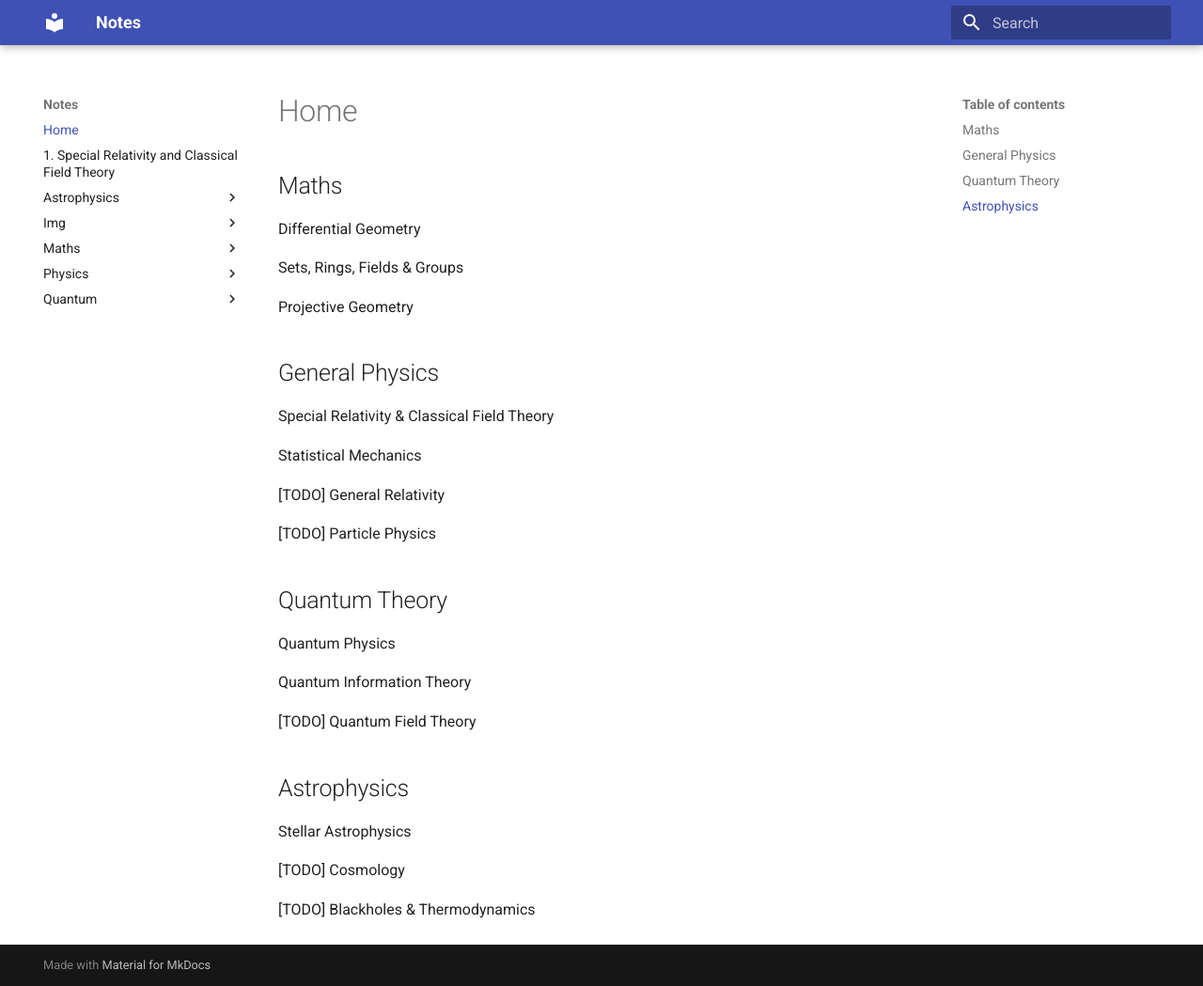
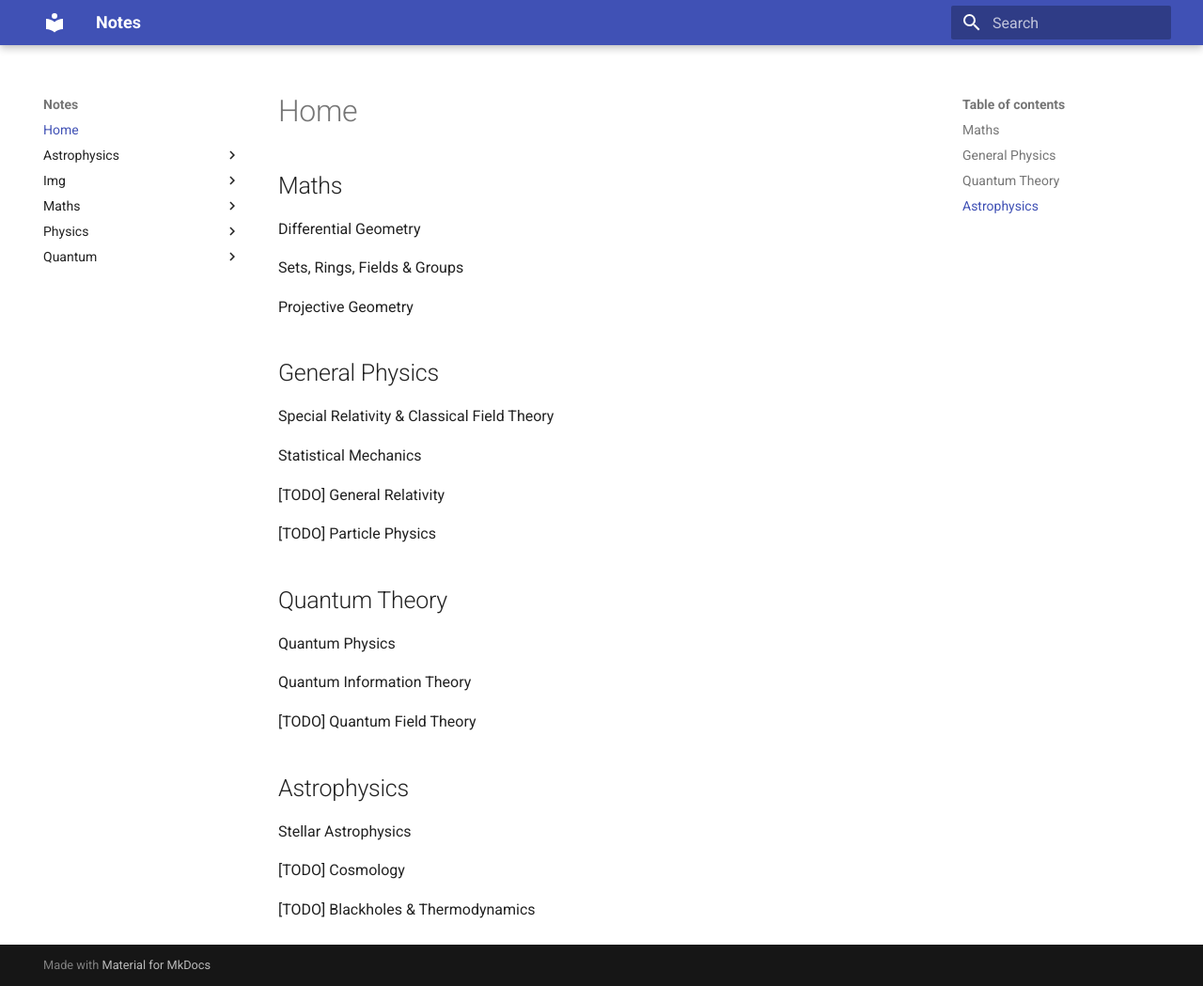
Before and after one commit to regstuff/notes, an MkDocs documentation site: the page built from docs/index.md, in a window 1280 px wide and 1049 px high. Shown: the whole window at 94% size. Built offline with MkDocs 1.6.1 and Material for MkDocs 9.7.7, drawn with Linux system fonts in a browser that asks for light colours.

Commit message:
Update and rename docs/special_relativity_classical_field_theory.md to docs/physics/physics_2_special_relativity_classical_field_theory.md

```diff
--- a/docs/special_relativity_classical_field_theory.md
+++ b/docs/physics/physics_2_special_relativity_classical_field_theory.md
@@ -1,5 +1,6 @@
-# 1. Special Relativity and Classical Field Theory
-## Special Relativity: Fundamental Postulates and the Lorentz Transformation
+# Physics 2 - Special Relativity and Classical Field Theory
+
+## Fundamental Postulates and the Lorentz Transformation
 
 Galilean relativity assumes that every observer sees the "same" time; i.e., time is invariant across different inertial reference frames. Special Relativity, however, assumes the speed of light $c$ is invariant in all inertial reference frames. If we look at the equation for velocity $v = \frac{\Delta l}{\Delta t}$, in Galilean relativity, since $\Delta t$ is fixed for everyone, it is $\Delta l$ and $v$ that are correlated. However, in Special Relativity, since the speed of light $c$ is fixed, $\Delta l$ and $\Delta t$ are correlated.
 
```
